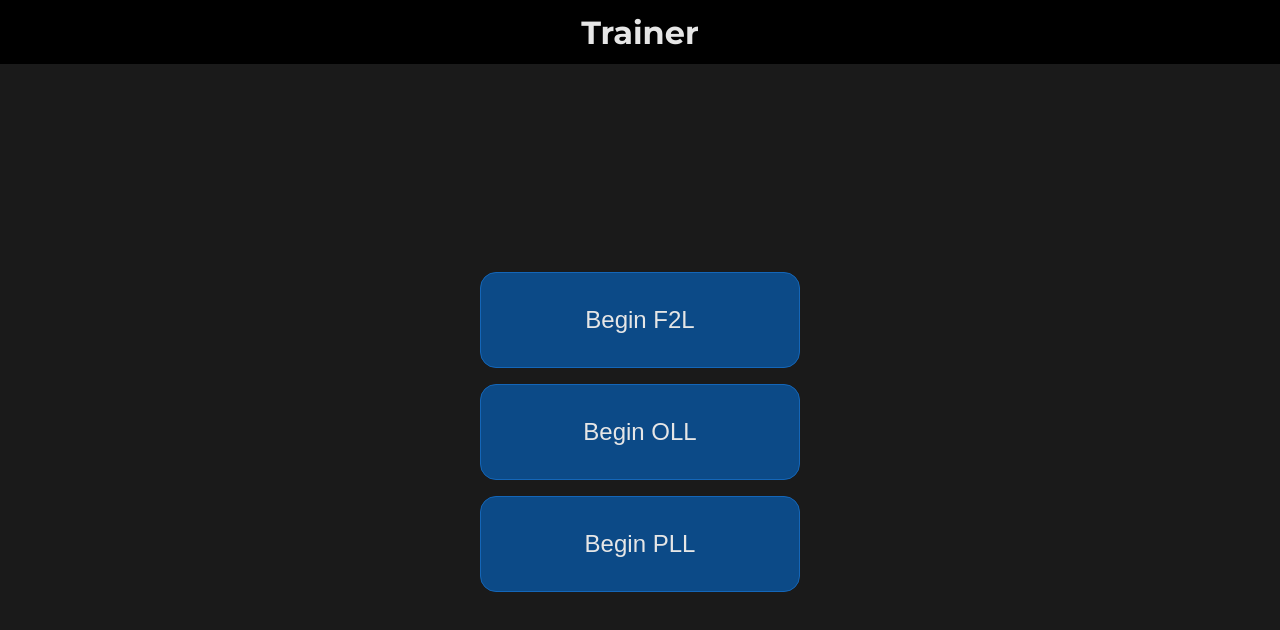
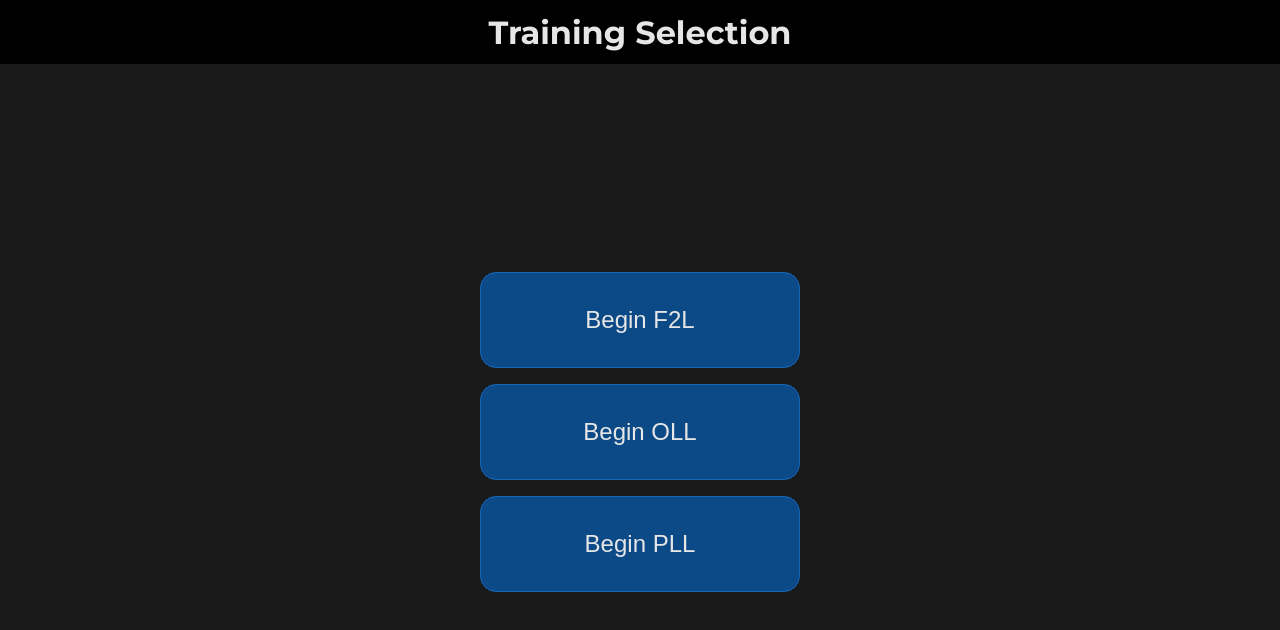
Before and after one commit to jsanchesleao/zen-cube-trainer, a React (Vite) app: page / in a window 1280 px wide. Shown: the top 630 px of the page. Built offline with nearby package versions, Linux system fonts and the light colour scheme.

Commit message:
progressbar and title

```diff
--- a/src/components/trainer/index.tsx
+++ b/src/components/trainer/index.tsx
@@ -32,13 +32,24 @@ function randomizeSetup(cases: CFOPCase[], id: string) {
   return setups[Math.floor(Math.random() * setups.length)]
 }
 
+function calculateProgress(questions: TrainerQuestion[]) {
+  const total = questions.length * 100
+  let completed = 0;
+  questions.forEach(q => {
+    completed += Math.min(100, q.score)
+  })
+  return Math.floor((100 * completed) / total)
+}
+
 export function Trainer() {
   const [state, setState] = useState<TrainerState>('not-started')
+  const [title, setTitle] = useState<string>('');
   const [trainingSet, setTrainingSet] = useState<CFOPCase[]>([])
   const [questions, setQuestions] = useState<TrainerQuestion[]>([])
   const [nextQuestion, setNextQuestion] = useState<TrainerQuestion | null>(null)
 
-  const onBegin = useCallback((trainingSet: CFOPCase[]) => {
+  const onBegin = useCallback((trainingSet: CFOPCase[], title: string) => {
+    setTitle(title)
     setTrainingSet(trainingSet)
     const questions = trainingSet.map(c => ({
       attempts: 0,
@@ -148,14 +159,27 @@ export function Trainer() {
     }
 
     if (state === 'finished') {
-      return <TrainerFinished onStartOver={() => onBegin(trainingSet)} onExit={onExit} questions={questions} />
+      return <TrainerFinished onStartOver={() => onBegin(trainingSet, title)} onExit={onExit} questions={questions} />
     }
   }
 
   return (
     <Container>
       <TrainerLayout>
-        <Header>Trainer</Header>
+        <Header>
+          {
+            state === 'not-started' && 'Training Selection'
+          }
+          {
+            state === 'finished' && `${title} Training Results`
+          }
+          {
+            state === 'showing-case' && `${title} Training: ${calculateProgress(questions)}%`
+          }
+          {
+            state === 'showing-details' && `Case Details`
+          }
+        </Header>
         {renderContent()}
       </TrainerLayout>
     </Container>
--- a/src/components/trainer/trainerFinished.tsx
+++ b/src/components/trainer/trainerFinished.tsx
@@ -5,7 +5,7 @@ import { useMemo } from "react"
 
 const StyledGrid = styled.div`
   display: grid;
-  grid-template-rows: 1fr 4rem 4rem;
+  grid-template-rows: 42rem 4rem 4rem;
   padding: 1rem 0;
   gap: 1rem;
   width: 100%;
@@ -19,11 +19,6 @@ const StyledGrid = styled.div`
 
 const TrainingStatsWrapper = styled.div`
   width: 100%;
-`
-
-const TrainingStatsSubtitle = styled.h2`
-  text-align: center;
-  margin-bottom: 1rem;
 `
 
 const TrainingStatsList = styled.ol`
@@ -73,7 +68,6 @@ export function TrainerFinished(props: TrainerFinishedProps) {
   return (
     <StyledGrid>
       <TrainingStatsWrapper>
-        <TrainingStatsSubtitle>Training Stats</TrainingStatsSubtitle>
         <TrainingStatsList>
           {sortedQuestions.map(q => (
             <TrainingStatsListItem>
--- a/src/components/trainer/trainerNotStarted.tsx
+++ b/src/components/trainer/trainerNotStarted.tsx
@@ -15,15 +15,15 @@ const Wrapper = styled.div`
 `
 
 export type TrainerNotStartedProps = {
-  onBegin: (trainingSet: CFOPCase[]) => void
+  onBegin: (trainingSet: CFOPCase[], title: string) => void
 }
 
 export function TrainerNotStarted(props: TrainerNotStartedProps) {
   return (
     <Wrapper>
-      <Button className="row-2" onClick={() => props.onBegin(f2ls)}>Begin F2L</Button>
-      <Button className="row-3" onClick={() => props.onBegin(olls)}>Begin OLL</Button>
-      <Button className="row-4" onClick={() => props.onBegin(plls)}>Begin PLL</Button>
+      <Button className="row-2" onClick={() => props.onBegin(f2ls, 'F2L')}>Begin F2L</Button>
+      <Button className="row-3" onClick={() => props.onBegin(olls, 'OLL')}>Begin OLL</Button>
+      <Button className="row-4" onClick={() => props.onBegin(plls, 'PLL')}>Begin PLL</Button>
     </Wrapper>
   )
 }
```
Also changed, not shown: 1 other file (tests, documents, lock files or other folders).
